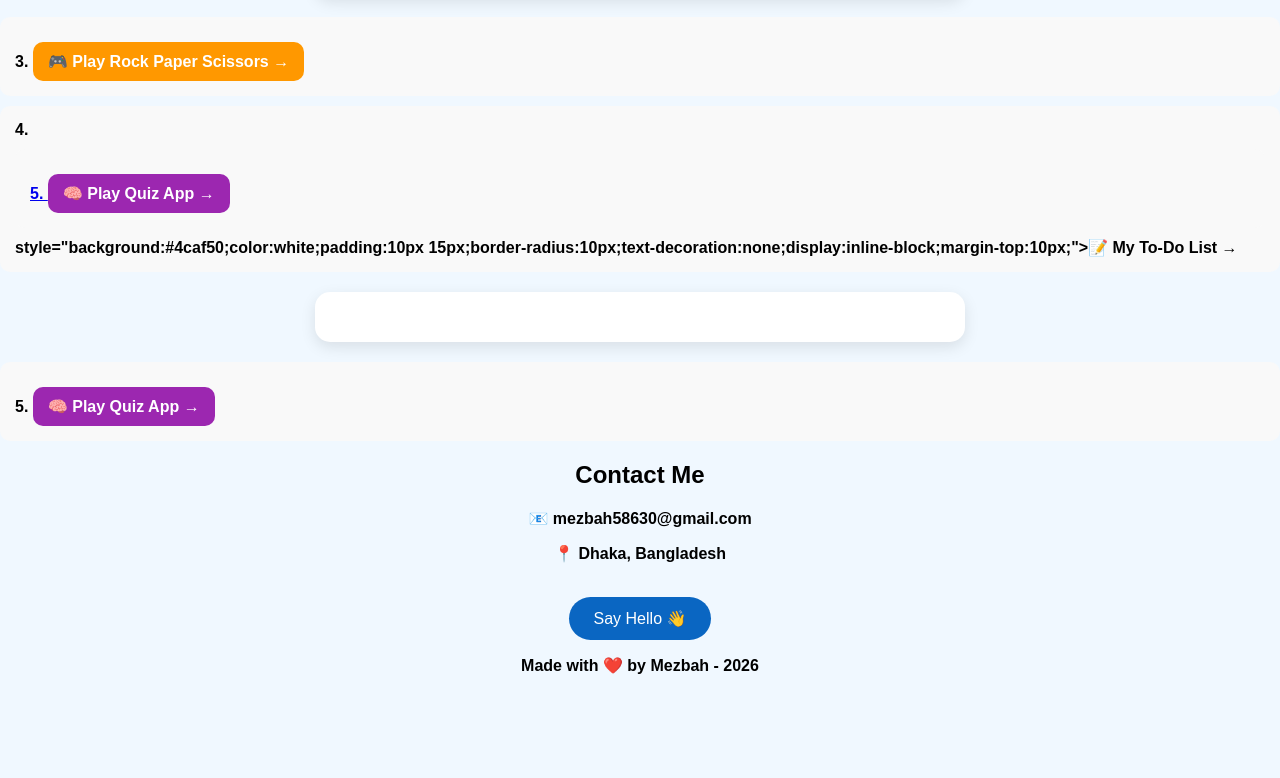
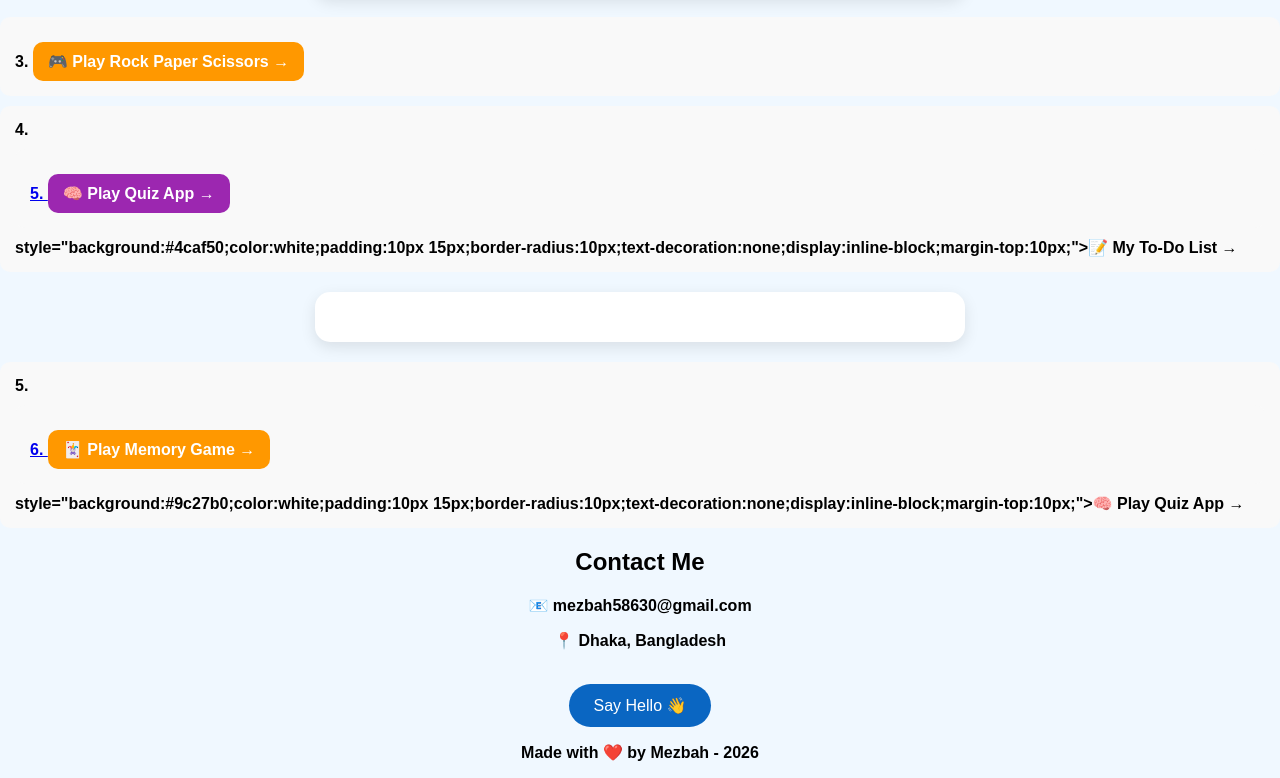
Before and after one commit to mezbah58630-stack/mezbah58630-stack.github.io, a plain HTML site: page index.html in a window 1280 px wide. Shown: the part 1149-1927 px from the top of the page. Before the commit the page ends 1840 px from the top, so only its background shows below. Drawn offline with Linux system fonts and the light colour scheme.

Commit message:
Update project links in index.html
Fixed HTML structure and added a new link for the Memory Game.

```diff
--- a/index.html
+++ b/index.html
@@ -49,7 +49,8 @@ button { background: #0a66c2; color: white; border: none; padding: 12px 25px; bo
 </div><div class="project"><b>4. <a href="todo.html" </div>
   <div class="project"><b>5. <a href="quiz.html" style="background:#9c27b0;color:white;padding:10px 15px;border-radius:10px;text-decoration:none;display:inline-block;margin-top:10px;">🧠 Play Quiz App →</a></b></div>style="background:#4caf50;color:white;padding:10px 15px;border-radius:10px;text-decoration:none;display:inline-block;margin-top:10px;">📝 My To-Do List →</a></b></div>
 <div class="box"></div>
-  <div class="project"><b>5. <a href="quiz.html" style="background:#9c27b0;color:white;padding:10px 15px;border-radius:10px;text-decoration:none;display:inline-block;margin-top:10px;">🧠 Play Quiz App →</a></b></div>
+  <div class="project"><b>5. <a href="quiz.html"</div>
+    <div class="project"><b>6. <a href="memory.html" style="background:#ff9800;color:white;padding:10px 15px;border-radius:10px;text-decoration:none;display:inline-block;margin-top:10px;">🃏 Play Memory Game →</a></b></div>style="background:#9c27b0;color:white;padding:10px 15px;border-radius:10px;text-decoration:none;display:inline-block;margin-top:10px;">🧠 Play Quiz App →</a></b></div>
 <h2>Contact Me</h2>
 <p>📧 mezbah58630@gmail.com</p>
 <p>📍 Dhaka, Bangladesh</p>
```
